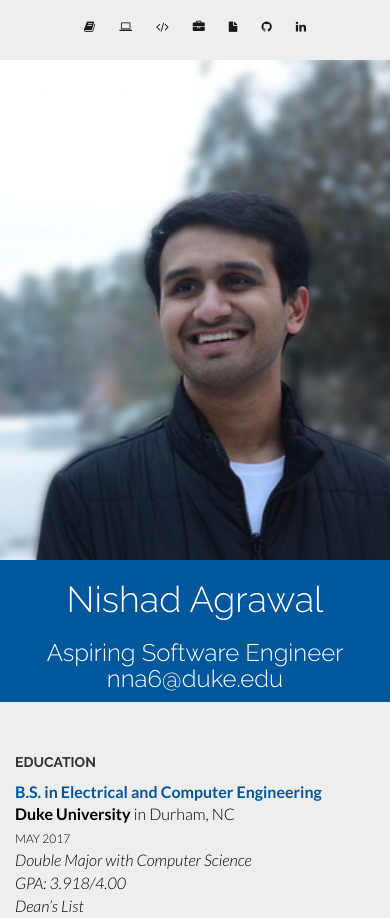
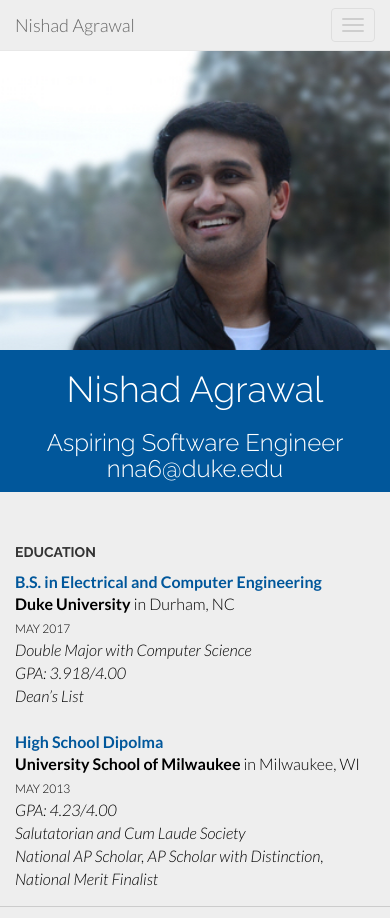
Before and after one commit to nagrawal7/nagrawal7.github.io, a plain HTML site: page index.html in a window 390 px wide. Shown: the top 918 px of the page. Drawn offline with Linux system fonts and the light colour scheme.

Commit message:
mobile bootstrap navbar

```diff
--- a/assets/css/main.css
+++ b/assets/css/main.css
@@ -74,116 +74,58 @@ a:after {
 
 
 /*---------------------------------------------------
-	3.1 Topbar
+	3.1 Navbar
 ---------------------------------------------------*/
 
-#section-topbar {
-	position: fixed;
-	top: 0;
-	left: 0;
-	right: 0;
-	z-index: 10;
-	overflow: hidden;
-	font: normal 16px/24px  'Open Sans', "Helvetica Neue", Helvetica, Arial, sans-serif;
-}
-
-#section-topbar a {
+#navbar a {
   color: black;
 }
 
-#topbar-inner {
+.navbar {
 	background: #EEEEEE;
 	line-height: 0;
-	text-align: center;
-	opacity: 0.9;
+	opacity: 0.95;
 }
 
-/*
-	Top Bar
-
-	By default, top navigation bar uses "fixed" position
-*/
-#section-topbar ul#nav {
-	display: inline-block;
-	position: relative;
-	margin: 0;
-	padding: 0;
-
-	/* border-right: 1px solid #222; */
-
-	/* For IE, the outcast */
-	zoom:1;
-	*display: inline;
+.navbar {
+  color: black;
 }
 
-#section-topbar ul#nav > li {
-	display: block;
-    float: left;
-    padding: 0;
-}
-
-
-#section-topbar ul#nav a {
+.navbar ul#nav a {
   display: block;
-  font: normal 11px/18px "Helvetica Neue", Helvetica, Arial, sans-serif;
   text-decoration: none;
   padding: 18px 20px 18px 20px;
   border-left: px solid #000;
 }
 
-	#section-topbar ul#nav a:hover {
+	.navbar ul#nav a:hover {
 	  background: #01579B;
 	  text-decoration: none;
 	}
 
-	#section-topbar ul#nav .active a {
+	.navbar ul#nav .active a {
 		background: #01579B;
 		border-left: 1px solid #111;
 	}
 
-		#section-topbar ul#nav .active a:hover {
+		.navbar ul#nav .active a:hover {
 			background: #01579B;
 		}
-#section-topbar i {
-	font-size: 20px;
-}
 /*---------------------------------------------------
 	SECTION WRAPS
 ---------------------------------------------------*/
 
 /* Header Wrap */
-.jumbotron {
-	background: url(../img/nishad.jpg) no-repeat center top;
-	background-size: cover;
-	margin-top: 60px;
-	padding-top:140px;
-	text-align:center;
-	background-attachment: relative;
-	background-position: center center;
-	min-height: 500px;
-	width: 100%;
-
-    -webkit-background-size: 100%;
-    -moz-background-size: 100%;
-    -o-background-size: 100%;
-    background-size: 100%;
-
-    -webkit-background-size: cover;
-    -moz-background-size: cover;
-    -o-background-size: cover;
-    background-size: cover;
-}
-
-@media (min-width: 1200px) {
+@media (min-width: 768px) {
   .jumbotron {
   	background: url(../img/nishad.jpg) no-repeat center top;
   	background-size: cover;
-  	margin-top: 60px;
+  	margin-top: 56px;
   	padding-top:140px;
   	text-align:center;
   	background-attachment: relative;
   	background-position: center center;
-  	min-height: 500px;
+  	min-height: 300px;
   	width: 100%;
 
       -webkit-background-size: 100%;
@@ -212,22 +154,22 @@ a:after {
   	color: black;
   }
 
-  .mobileTitle {
+  .mobileTitle, .mobileNav {
     display: none;
   }
 }
 
-@media (max-width: 1199px) {
+@media (max-width: 768px) {
   .jumbotron {
   	background: url(../img/nishad_small.jpg) no-repeat center top;
   	background-size: cover;
-  	margin-top: 60px;
+  	margin-top: 50px;
     margin-bottom: 0px;
   	padding-top:140px;
   	text-align:center;
   	background-attachment: relative;
   	background-position: center center;
-  	min-height: 500px;
+  	min-height: 300px;
   	width: 100%;
 
       -webkit-background-size: 100%;
@@ -254,7 +196,7 @@ a:after {
   }
 
   #section-topbar i {
-    font-size: 12px;
+    font-size: 14px;
   }
   #section-topbar ul#nav a {
     padding: 18px 12px 18px 12px;
@@ -268,6 +210,10 @@ a:after {
 
 .mobileTitle h1,h3,a {
   color: white;
+}
+
+.mobileNav {
+  padding-left: 5px;
 }
 
 /* Intnro Wrap */
--- a/index.html
+++ b/index.html
@@ -42,24 +42,58 @@
 
 <body data-spy="scroll" data-offset="0" data-target="#nav">
 
-  <div id="section-topbar">
-    <div id="topbar-inner">
-      <div class="row">
-
-      <ul id="nav" class="nav" style="vertical-align:middle">
-        <li class="menu-item"><a class="smoothScroll" href="#education" title="Education"><i class="icon-book"></i></a></li>
-        <li class="menu-item"><a class="smoothScroll" href="#tech" title="Technical Experience"><i class="icon-laptop"></i></a></li>
-        <li class="menu-item"><a class="smoothScroll" href="#techskills" title="Projects and Skills"><i class="icon-code"></i></a></li>
-        <li class="menu-item"><a class="smoothScroll" href="#leadership" title="Leadership Experience"><i class="icon-briefcase"></i></a></li>
-        <li class="menu-item"><a class="smoothScroll" href="resume.pdf" title="Resume"><i class="icon-file"></i></a></li>
-        <li class="menu-item"><a class="menu-item" href="http://github.com/nagrawal7"><i class="icon-github"></i></a></li>
-        <li class="menu-item"><a href="http://www.linkedin.com/pub/nishad-agrawal/9/21/a98"><i class="icon-linkedin"></i></a></li>
-      </ul>
-      <div class="clear"></div>
-    </div>
-    </div>
-    <div class="clear"></div>
-  </div>
+  <nav class="navbar navbar-default navbar-fixed-top">
+      <div class="container">
+        <div class="navbar-header">
+          <button type="button" class="navbar-toggle collapsed" data-toggle="collapse" data-target="#navbar" aria-expanded="false" aria-controls="navbar">
+            <span class="sr-only">Toggle navigation</span>
+            <span class="icon-bar"></span>
+            <span class="icon-bar"></span>
+            <span class="icon-bar"></span>
+          </button>
+          <a class="navbar-brand" href="">Nishad Agrawal</a>
+        </div>
+        <div id="navbar" class="navbar-collapse collapse visible-lg-block">
+          <ul id="nav" class="nav navbar-nav" style="vertical-align:middle">
+            <li class="menu-item">
+              <a class="smoothScroll" href="#education" title="Education">
+                <i class="icon-book"></i> <span class="mobileNav">Education</span>
+              </a>
+            </li>
+            <li class="menu-item">
+              <a class="smoothScroll" href="#tech" title="Technical Experience">
+                <i class="icon-laptop"></i> <span class="mobileNav">Education</span>
+              </a>
+            </li>
+            <li class="menu-item">
+              <a class="smoothScroll" href="#techskills" title="Projects and Skills">
+                <i class="icon-code"></i> <span class="mobileNav">Projects and Skills</span>
+              </a>
+            </li>
+            <li class="menu-item">
+              <a class="smoothScroll" href="#leadership" title="Leadership Experience">
+                <i class="icon-briefcase"></i> <span class="mobileNav">Leadership Experience</span>
+              </a>
+            </li>
+            <li class="menu-item">
+              <a class="smoothScroll" href="resume.pdf" title="Resume">
+                <i class="icon-file"></i> <span class="mobileNav">Resume</span>
+              </a>
+            </li>
+            <li class="menu-item">
+              <a class="menu-item" href="http://github.com/nagrawal7">
+                <i class="icon-github"></i> <span class="mobileNav">Github</span>
+              </a>
+            </li>
+            <li class="menu-item">
+              <a href="http://www.linkedin.com/pub/nishad-agrawal/9/21/a98">
+                <i class="icon-linkedin"></i> <span class="mobileNav">LinkedIn</span>
+              </a>
+            </li>
+          </ul>
+        </div><!--/.nav-collapse -->
+      </div>
+    </nav>
 
   <div class="jumbotron">
     <div class="row centered">
```
